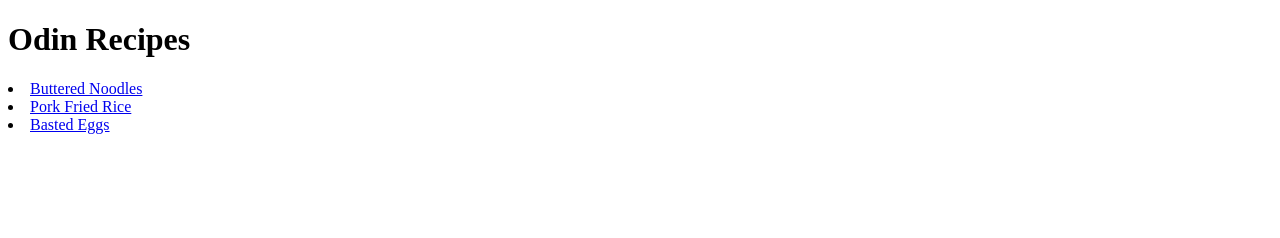
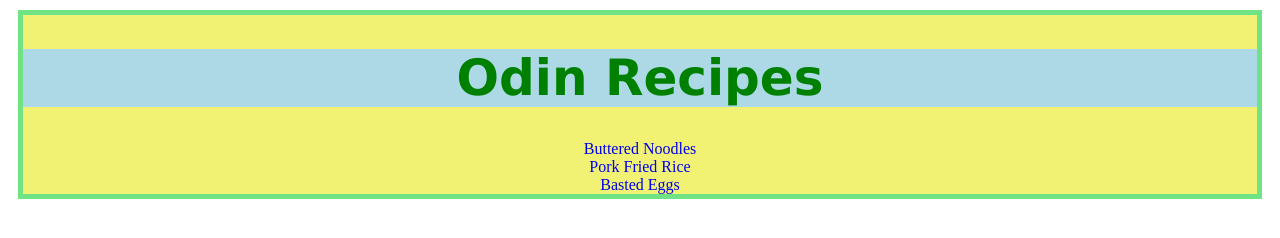
Before and after one commit to japuus/odin-recipes, a plain HTML site: page index.html in a window 1280 px wide. Drawn offline with Linux system fonts and the light colour scheme.

Commit message:
Add styles to homepage

```diff
--- a/index.html
+++ b/index.html
@@ -2,13 +2,19 @@
 <html lang="en">
   <head>
     <meta charset="UTF-8">
+    <meta http-equiv="X-UA-Compatible" content="IE=edge">
+    <meta name="viewport" content="width=device-width, initial-scale=1.0">
     <title>Odin Recipes</title>
+    <link rel="stylesheet" href="styles.css">
   </head>
 
-  <body>
-    <h1>Odin Recipes</h1>
+<body>
+  <div>
+    <h1 class="main-title">Odin Recipes</h1>
     <li><a href="./recipes/noodles.html" target="_blank" rel="noopener noreferrer">Buttered Noodles</a></li>
     <li><a href="./recipes/pork-fried-rice.html" target="_blank" rel="noopener noreferrer">Pork Fried Rice</a></li>
     <li><a href="./recipes/eggs.html" target="_blank" rel="noopener noreferrer">Basted Eggs</a></li>
-  </body>
+  </div>
+</body>
+
 </html>
```
